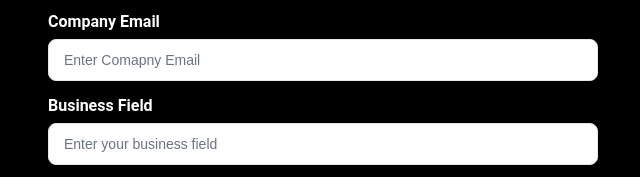
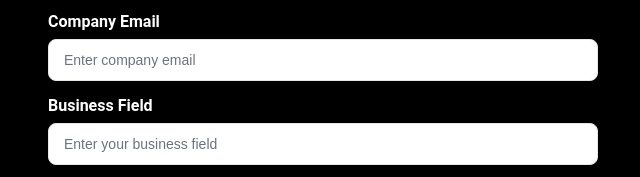
Before and after one commit to NoahAssam/muse, a plain HTML site: page buisness_application.html in a window 1280 px wide. Shown: the part 344-521 px from the top of the page, 317-957 px from the left. Drawn offline with Linux system fonts and the light colour scheme.

Commit message:
Update buisness_application.html

```diff
--- a/buisness_application.html
+++ b/buisness_application.html
@@ -149,7 +149,7 @@ body {
     <input type="text" id="foundingYear" placeholder="Enter founding year">
 
     <label for="email">Company Email</label>
-    <input type="text" id="email" placeholder="Enter Comapny Email">
+    <input type="text" id="email" placeholder="Enter company email">
 
     <label for="businessField">Business Field</label>
     <input type="text" id="businessField" placeholder="Enter your business field">
```
